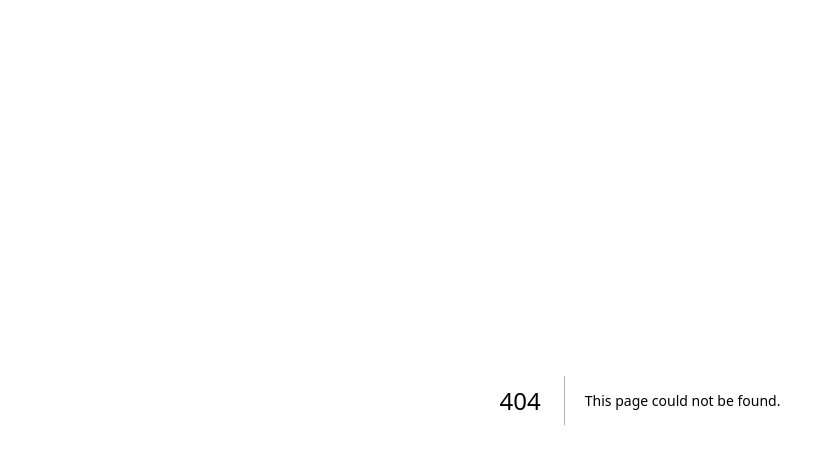
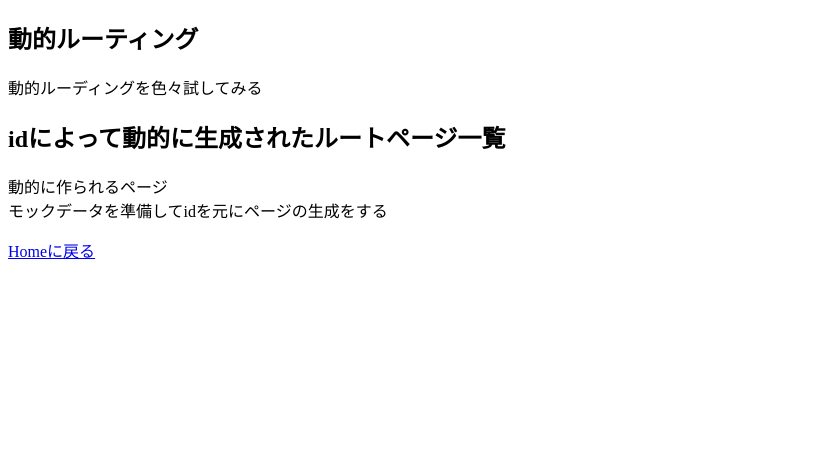
Before and after one commit to toku-chan/nextjs-routing, a Next.js app: page /dynamic in a window 1280 px wide. Before the commit this address had no page. Shown: the top 464 px of the page, without its empty margins (0-835 px from the left). Built offline with nearby package versions, Linux system fonts and the light colour scheme.

Commit message:
動的ルートを手を動かして学ぶ part1

```diff
--- a/src/app/page.tsx
+++ b/src/app/page.tsx
@@ -17,6 +17,11 @@ export default function Home() {
               app/pageが存在するとき、pagesディレクトリにindex.tsxを作成したら、ルーティングはどうなるのか？
             </Link>
           </li>
+          <li>
+            <Link href="/dynamic/">
+              動的ルート
+            </Link>
+          </li>
         </ul>
       </section>
     </main>
--- /dev/null
+++ b/src/pages/dynamic/index.tsx
@@ -0,0 +1,23 @@
+import { Layout } from "@/components/Layout";
+
+export default function DynamicRouting() {
+  return (
+    <Layout>
+      <section>
+        <h2>動的ルーティング</h2>
+        <p>動的ルーディングを色々試してみる</p>
+      </section>
+      <section>
+        <h2>idによって動的に生成されたルートページ一覧</h2>
+        <p>
+          動的に作られるページ<br />
+          モックデータを準備してidを元にページの生成をする
+        </p>
+        {/* TODO: 次回やること
+          * * 動的ルートを作成するためにモックデータを作成
+          * * JSONデータで、構成は {id: number, title: string, text: string} でやってみる
+         */}
+      </section>
+    </Layout>
+  )
+}
```
